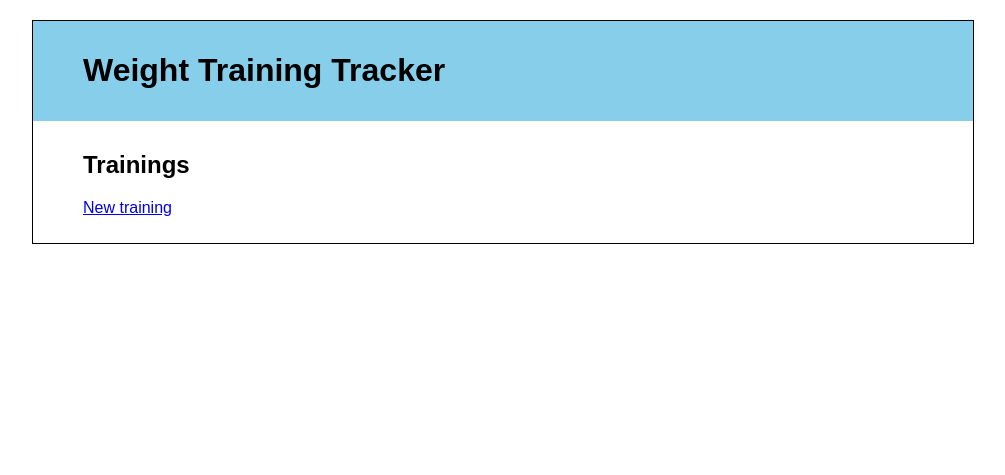
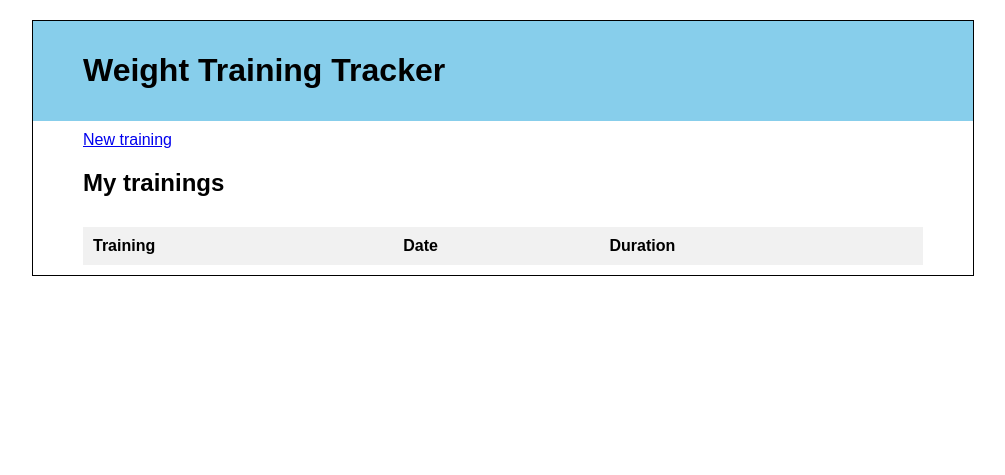
Before and after one commit to AlbertRtk/weight_training_tracker, a Django app: page /trainings/ in a window 1280 px wide. Shown: the top 475 px of the page, without its empty margins (137-1142 px from the left). Run offline with Django 3.2, Linux system fonts and the light colour scheme; data that the repository does not hold is empty.

```diff
--- a/templates/trainings.html
+++ b/templates/trainings.html
@@ -2,18 +2,20 @@
 
 {% block content %}
 
-    <h1>Trainings</h1>
-
     <a href="/record-training/">New training</a>
 
-    <ul>
+    <h1>My trainings</h1>
+    <table>
+        <th>Training</th>
+        <th>Date</th>
+        <th>Duration</th>
         {% for training in all_trainings %}
-            <li>
-                <a href="/trainings/{{training.id}}">
-                    {{training.name}}
-                </a>
-            </li>
+            <tr>
+                <td><a href="/trainings/{{training.id}}">{{training.name}}</a></td>
+                <td>{{ training.time_start|date:'Y-m-d' }}</td>
+                <td>{{ training.duration }}</td>
+            </tr>
         {% endfor %}
-    </ul>
+    </table>
 
 {% endblock %}
--- a/trainings/static/css/style.css
+++ b/trainings/static/css/style.css
@@ -133,6 +133,25 @@ a.button_link:link, a.button_link:visited {
     display: inline-block;
   }
 
-  a.button_link:hover, a.button_link:active {
+a.button_link:hover, a.button_link:active {
     background-color: #f1f1f1;
-  }
+}
+
+table, td, th {
+    border: 0px;
+    text-align: left;
+    margin-top: 30px;
+}
+
+table {
+    border-collapse: collapse;
+    width: 100%;
+}
+
+th, td {
+    padding: 10px;
+}
+
+th {
+    background-color: #f1f1f1;
+}
--- a/trainings/views.py
+++ b/trainings/views.py
@@ -2,6 +2,7 @@ from django.shortcuts import render
 from django.http import HttpResponseRedirect
 from .models import Training, Exercise
 from django.utils import timezone
+from django.db.models import Sum
 
 
 def trainings_view(request):
@@ -15,10 +16,11 @@ def trainings_view(request):
 
 def single_training_view(request, training_id):
     training = Training.objects.get(id=training_id)
+    exercises = Exercise.objects.filter(training__id=training_id)
     return render(
         request,
         'single-training.html',
-        {'training': training}
+        {'training': training, 'exercises': exercises}
         )
 
 
@@ -60,7 +62,7 @@ def stop_training(request, training_id):
         exercise.weight_per = request.POST[f'weight_per_{exercise.id}']
 
         # read and save reps in all series
-        for s in range(int(exercise.series)):
+        for s in exercise.reps:
             exercise.reps[s] = request.POST[f'rep_{s}']
 
         exercise.save()
@@ -93,7 +95,15 @@ def add_exercise_to_training(request, training_id):
     exercise.series = request.POST['series']
     exercise.reps = dict()
 
-    for s in range(int(exercise.series)):
+    """ Html form displays all sereis for all exercises in the training
+        therefore we need unique keys for each of the reps series. Before
+        setting the keys for reps series, cout total number of the series
+        in the training and use the sum as the starting id for series
+        in next exercise. """
+    this_training_exercises = Exercise.objects.filter(training__id=training_id)
+    series_count = this_training_exercises.aggregate(Sum('series'))['series__sum']
+    series_count = series_count if series_count else 0
+    for s in range(series_count, series_count+int(exercise.series)):
         exercise.reps[s] = 0
 
     exercise.save()
```
Also changed, not shown: templates/single-training.html (+23 -3 lines).
